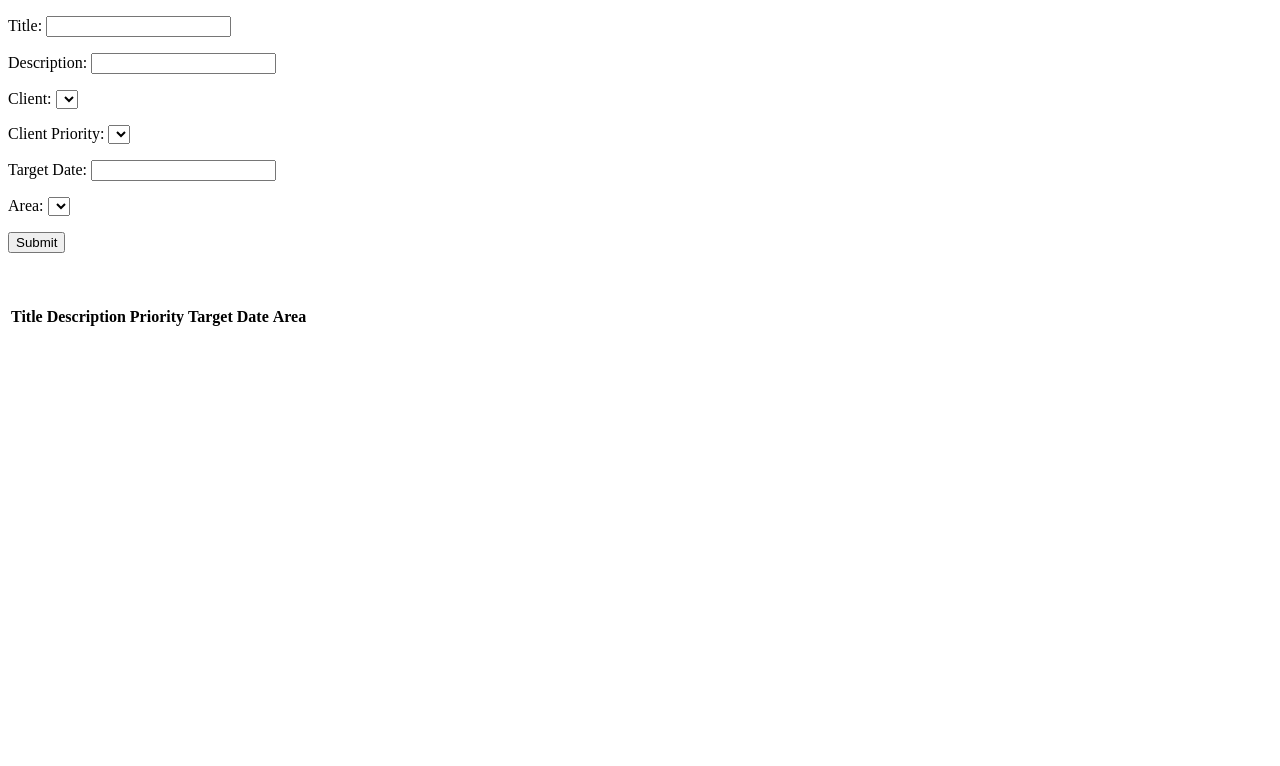
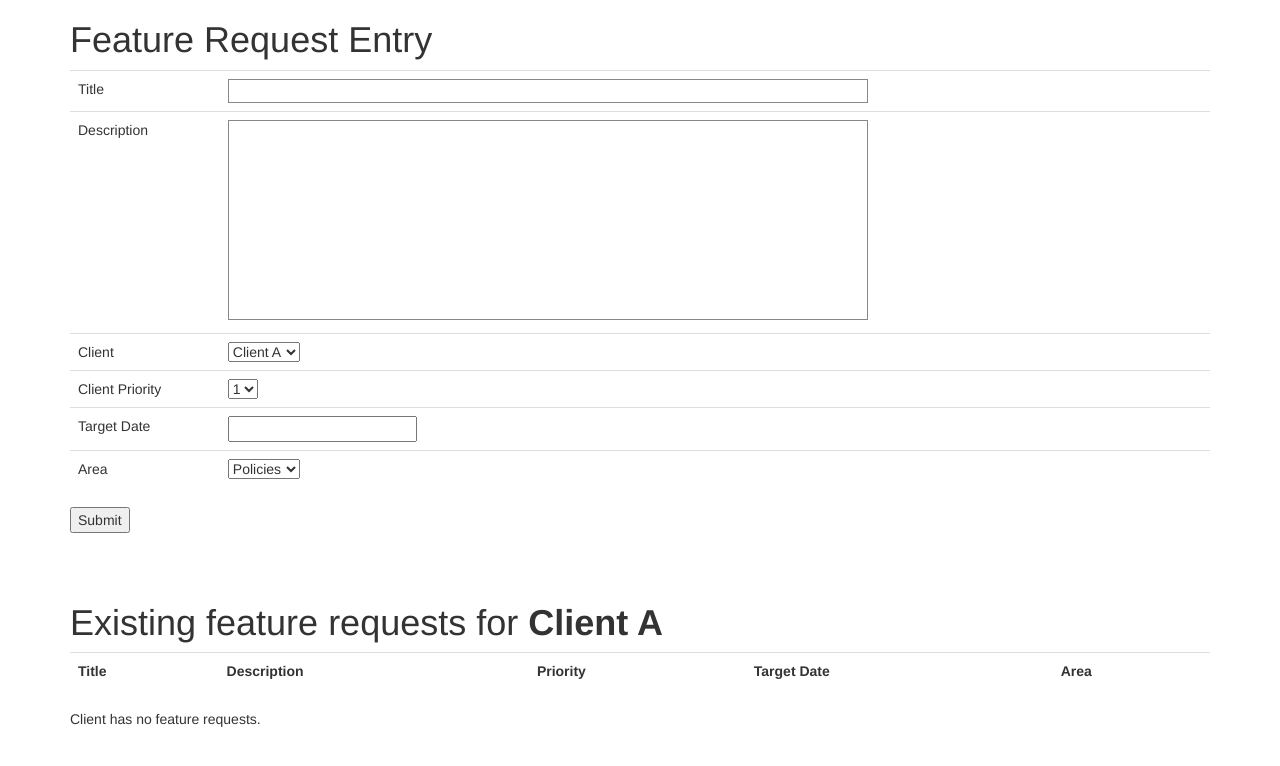
Before and after one commit to sideswipe001/FeatureRequestWCF, a Flask app: page / in a window 1280 px wide. Shown: the top 766 px of the page. Run offline with Flask 2, Linux system fonts and the light colour scheme; data comes from the database, SQL or seed files in the repository; data that the repository does not hold is empty; parts of the project's set-up code (start-up, migrations or seed data) failed here and were passed over; some libraries are stand-ins or nearby versions.

Commit message:
Added formatting to the website, to make it look nicer, including some CSS and bootstrap. Refactored URL calls so it wasn't hard-coded, and works for any deployments. Added input validation.

```diff
--- a/app.py
+++ b/app.py
@@ -10,9 +10,11 @@ password = os.environ['RDS_PASSWORD']
 host = os.environ['RDS_HOSTNAME']
 port = os.environ['RDS_PORT']
 engine = create_engine('mysql://' + user + ':' + password + '@' + host + ':' + port + '/' + name)
-drop_db_tables()
-if not engine.dialect.has_table(engine, "Client"):
-    create_db_tables()
+
+# If the DB exists, we want to drop everything, so we get a clean start every time.
+if engine.dialect.has_table(engine, "Client"):
+    drop_db_tables()
+create_db_tables()
 
 
 @application.route('/')
@@ -20,6 +22,7 @@ def index():
     return render_template('index.html')
 
 
+# This endpoint requests all Clients. Returns a JSON list of Clients.
 @application.route('/api/v1/Client', methods=['GET'])
 def get_clients():
 
@@ -30,6 +33,7 @@ def get_clients():
     return jsonify(results)
 
 
+# This endpoint requests all Areas. Returns a JSON list of Areas.
 @application.route('/api/v1/Area', methods=['GET'])
 def get_area():
 
@@ -40,6 +44,7 @@ def get_area():
     return jsonify(results)
 
 
+# This endpoint allows for adding new feature requests. POST with a JSON body containing a single FeatureRequest
 @application.route('/api/v1/FeatureRequest', methods=['POST'])
 def add_request():
     if not request.json:
@@ -63,6 +68,19 @@ def add_request():
     return Response("", status=200, mimetype='text/html')
 
 
+# This endpoint requests all existing feature requests for all clients. It returns a JSON list of FeatureRequests
+@application.route('/api/v1/FeatureRequest/', methods=['GET'])
+def get_all_requests():
+    connection = engine.connect()
+    results = []
+    for row in connection.execute('SELECT * FROM FeatureRequest'):
+        results.append({'id': row[0], 'title': row[1], 'description': row[2], 'clientId': row[3], 'priority': row[4],
+                        'target': row[5], 'areaId': row[6]})
+    return jsonify(results)
+
+
+# This endpoint allows for updating a single feature request. The POST body contains a single FeatureRequest.
+# Returns a 200 with blank text if successful.
 @application.route('/api/v1/FeatureRequest/<int:feature_request_id>', methods=['POST'])
 def update_request(feature_request_id):
     if not request.json:
@@ -88,6 +106,8 @@ def update_request(feature_request_id):
     return Response("", status=200, mimetype='text/html')
 
 
+# This endpoint requests all FeatureRequests for a single client.
+# It returns a JSON list of all FeatureRequests for that client
 @application.route('/api/v1/FeatureRequest/Client/<int:client_id>', methods=['GET'])
 def get_requests(client_id):
     connection = engine.connect()
--- /dev/null
+++ b/static/css/style.css
@@ -0,0 +1,11 @@
+textarea {
+    width: 50vw;
+    height: 25vh;
+    border: 1px solid #888;
+    resize: none;
+}
+
+input[type="text"] {
+    width: 50vw;
+    border: 1px solid #888;
+}
--- a/static/js/index.js
+++ b/static/js/index.js
@@ -1,5 +1,7 @@
 var req = new XMLHttpRequest();
 var clients = []
+
+var url = window.location.href;
 
 $(document).ready(function() {
     $( "#datepicker" ).datepicker();
@@ -7,6 +9,7 @@ $(document).ready(function() {
     function FeatureRequestModel() {
         var self = this;
         var areaMap = {};
+        var clientMap = {};
         self.title = ko.observable();
         self.description = ko.observable();
         self.area = ko.observableArray();
@@ -14,9 +17,10 @@ $(document).ready(function() {
         self.priority = ko.observableArray();
         self.targetDate = ko.observable();
         self.selectedClient = ko.observable();
+        self.selectedClientName = ko.observable();
         self.selectedArea = ko.observable();
         self.selectedPriority = ko.observable();
-        self.results = ko.observable();
+        self.submitMessage = ko.observable();
         self.clientRequests = ko.observableArray();
 
         self.getUpdatedData = function(){
@@ -24,8 +28,16 @@ $(document).ready(function() {
             updateFeatureRequestsList(self.selectedClient());
         }
 
+        self.selectedClient.subscribe(function(){
+            self.selectedClientName(clientMap[self.selectedClient()])
+        });
+
+        self.client.subscribe(function(){
+            self.selectedClientName(clientMap[self.selectedClient()])
+        });
+
         function getPriorityList(client_id){
-            $.getJSON('http://featurerequestwcf-env.2hgppihysk.us-west-2.elasticbeanstalk.com/api/v1/FeatureRequest/Client/' + client_id, function(data) {
+            $.getJSON(url + '/api/v1/FeatureRequest/Client/' + client_id, function(data) {
                 var lowestPriority = 1;
                 self.priority.removeAll()
                 if (data.length == 0){
@@ -45,7 +57,7 @@ $(document).ready(function() {
 
         function updateFeatureRequestsList(client_id){
             self.clientRequests.removeAll()
-            $.getJSON('http://featurerequestwcf-env.2hgppihysk.us-west-2.elasticbeanstalk.com/api/v1/FeatureRequest/Client/' + client_id, function(data) {
+            $.getJSON(url + '/api/v1/FeatureRequest/Client/' + client_id, function(data) {
                 data.forEach(function(item){
                     item.areaId = areaMap[item.areaId]
                     if (item.target)
@@ -57,22 +69,23 @@ $(document).ready(function() {
             });
         }
 
-        $.getJSON("http://featurerequestwcf-env.2hgppihysk.us-west-2.elasticbeanstalk.com/api/v1/Client", function(data) {
+
+        $.getJSON(url + "/api/v1/Client", function(data) {
             data.forEach(function(item){
                 self.client.push(item)
+                clientMap[item.id] = item.name;
             })
             getPriorityList(self.client()[0]['id']);
         });
 
-        $.getJSON("http://featurerequestwcf-env.2hgppihysk.us-west-2.elasticbeanstalk.com/api/v1/Area", function(data) {
+        $.getJSON(url + "/api/v1/Area", function(data) {
             data.forEach(function(item){
                 self.area.push(item)
                 areaMap[item.id] = item.name;
             })
         });
 
-
-        self.submitFeatureRequest = function() {
+        function submitFeatureRequest() {
             var featureRequest = {}
             featureRequest['title'] = self.title()
             featureRequest['description'] = self.description()
@@ -81,7 +94,7 @@ $(document).ready(function() {
             featureRequest['target'] = new Date(self.targetDate()).toISOString().split('T')[0]
             featureRequest['areaId'] = self.selectedArea()
 
-            $.getJSON('http://featurerequestwcf-env.2hgppihysk.us-west-2.elasticbeanstalk.com/api/v1/FeatureRequest/Client/' + self.selectedClient(), function(data) {
+            $.getJSON(url + '/api/v1/FeatureRequest/Client/' + self.selectedClient(), function(data) {
                 data.forEach(function(item){
                     if (item['priority'] >= self.selectedPriority()){
                         var newPriority = item['priority']+1;
@@ -89,7 +102,7 @@ $(document).ready(function() {
                         item['target'] = new Date(item.target).toISOString().split('T')[0]
                         $.ajax({
                             type: "POST",
-                            url: "http://featurerequestwcf-env.2hgppihysk.us-west-2.elasticbeanstalk.com/api/v1/FeatureRequest/"+ item.id,
+                            url: url + "/api/v1/FeatureRequest/"+ item.id,
                             async: true,
                             data: JSON.stringify(item),
                             contentType: 'application/json',
@@ -98,11 +111,11 @@ $(document).ready(function() {
                 })
                 $.ajax({
                 type: "POST",
-                url: "http://featurerequestwcf-env.2hgppihysk.us-west-2.elasticbeanstalk.com/api/v1/FeatureRequest",
+                url: url + "/api/v1/FeatureRequest",
                 async: true,
                 data: JSON.stringify(featureRequest),
                 success: function(){
-                    self.results("Feature Request successfully submitted. Thank you!");
+                    self.submitMessage("Feature Request successfully submitted. Thank you!");
                     featureRequest.areaId = areaMap[featureRequest.areaId];
                     updateFeatureRequestsList(self.selectedClient());
                     getPriorityList(self.selectedClient());
@@ -112,6 +125,22 @@ $(document).ready(function() {
                 })
             });
         }
+
+        self.validateInput = function(){
+            if ($.trim(self.title()) == ""){
+                self.submitMessage("Please include a title before sumbitting.")
+                return;
+            }
+            if ($.trim(self.description()) == ""){
+                self.submitMessage("Please include a description before sumbitting.")
+                return;
+            }
+            if (isNaN(Date.parse(self.targetDate()))){
+                self.submitMessage("Please make sure Target Date is a valid date format.")
+                return;
+            }
+            submitFeatureRequest();
+        };
 
         function sortClientRequests(){
             self.clientRequests.sort(function(left, right) { return left.priority == right.priority ? 0 : (left.priority < right.priority ? -1 : 1) })
--- a/templates/index.html
+++ b/templates/index.html
@@ -1,27 +1,45 @@
 <!DOCTYPE html>
 <html lang="en">
 <head>
-    <!--<link rel="stylesheet" href="https://stackpath.bootstrapcdn.com/bootstrap/4.1.1/css/bootstrap.min.css" integrity="sha384-WskhaSGFgHYWDcbwN70/dfYBj47jz9qbsMId/iRN3ewGhXQFZCSftd1LZCfmhktB" crossorigin="anonymous">
-    <script src="https://cdnjs.cloudflare.com/ajax/libs/popper.js/1.14.3/umd/popper.min.js" integrity="sha384-ZMP7rVo3mIykV+2+9J3UJ46jBk0WLaUAdn689aCwoqbBJiSnjAK/l8WvCWPIPm49" crossorigin="anonymous"></script>
-    <script src="https://stackpath.bootstrapcdn.com/bootstrap/4.1.1/js/bootstrap.min.js" integrity="sha384-smHYKdLADwkXOn1EmN1qk/HfnUcbVRZyYmZ4qpPea6sjB/pTJ0euyQp0Mk8ck+5T" crossorigin="anonymous"></script>-->
     <link rel="stylesheet" href="https://code.jquery.com/ui/1.12.1/themes/base/jquery-ui.css">
+    <link rel="stylesheet" href="https://maxcdn.bootstrapcdn.com/bootstrap/3.3.7/css/bootstrap.min.css">
+    <link rel="stylesheet" type="text/css" href="{{ url_for('static',filename='css/style.css') }}">
     <script type='text/javascript' src="{{ url_for('static', filename='js/knockout-3.5.0rc.js') }}"></script>
     <script src="https://code.jquery.com/jquery-3.3.1.js" integrity="sha256-2Kok7MbOyxpgUVvAk/HJ2jigOSYS2auK4Pfzbm7uH60=" crossorigin="anonymous"></script>
     <script src="https://code.jquery.com/ui/1.12.1/jquery-ui.js" integrity="sha256-T0Vest3yCU7pafRw9r+settMBX6JkKN06dqBnpQ8d30=" crossorigin="anonymous"></script>
+    <script src="https://maxcdn.bootstrapcdn.com/bootstrap/3.3.7/js/bootstrap.min.js"></script>
     <script type='text/javascript' src="{{ url_for('static', filename='js/index.js') }}"></script>
+    <meta name="viewport" content="width=device-width, initial-scale=1">
 </head>
 <body>
-    <p>Title: <input data-bind="value: title" /></p>
-    <p>Description: <input type="textarea" data-bind="value: description" /></p>
-    <p>Client: <select data-bind="options: client, optionsText: 'name', optionsValue: 'id', value: selectedClient, event: {change: getUpdatedData}"></select></p>
-    <p>Client Priority: <select data-bind="options: priority, value: selectedPriority"></select></p>
-    <p>Target Date: <input id="datepicker" type="text" data-bind="value: targetDate"/></p>
-    <p>Area: <select data-bind="options: area, optionsText: 'name', optionsValue: 'id', value: selectedArea"></select></p>
-    <p><button data-bind="click: submitFeatureRequest">Submit</button></p>
-    <strong data-bind="text: results"></strong>
+    <div class="container">
+        <h1>Feature Request Entry</h1>
+        <table class="table">
+            <tr>
+                <td>Title</td><td><input data-bind="value: title" type="text" /></td>
+            </tr>
+            <tr>
+                <td>Description</td><td><textarea rows="10" data-bind="value: description"></textarea></td>
+            </tr>
+            <tr>
+                <td>Client</td><td><select data-bind="options: client, optionsText: 'name', optionsValue: 'id', value: selectedClient, event: {change: getUpdatedData}"></select></td>
+            </tr>
+            <tr>
+                <td>Client Priority</td><td><select data-bind="options: priority, value: selectedPriority"></select></td>
+            </tr>
+                <td>Target Date</td><td><input id="datepicker" data-bind="value: targetDate"/></td>
+            <tr>
+                <td>Area</td><td><select data-bind="options: area, optionsText: 'name', optionsValue: 'id', value: selectedArea"></select></td>
+            </tr>
+        </table>
+        <p><button data-bind="click: validateInput">Submit</button></p>
+        <strong data-bind="text: submitMessage"></strong>
+    </div>
     <br>
     <br>
-    <table>
+    <div class="container">
+        <h1>Existing feature requests for <strong data-bind="text: selectedClientName"></strong></h1>
+        <table class="table">
             <tr>
                 <th>Title</th><th>Description</th><th>Priority</th><th>Target Date</th><th>Area</th>
                 <tbody data-bind="foreach: clientRequests">
@@ -35,5 +53,9 @@
                 </tbody>
             </tr>
         </table>
+        <div data-bind="visible: clientRequests().length==0">
+            Client has no feature requests.
+        </div>
+    </div>
 </body>
 </html>
```
Also changed, not shown: README.md (added). Lines whose indentation alone changed are shown as unchanged.
